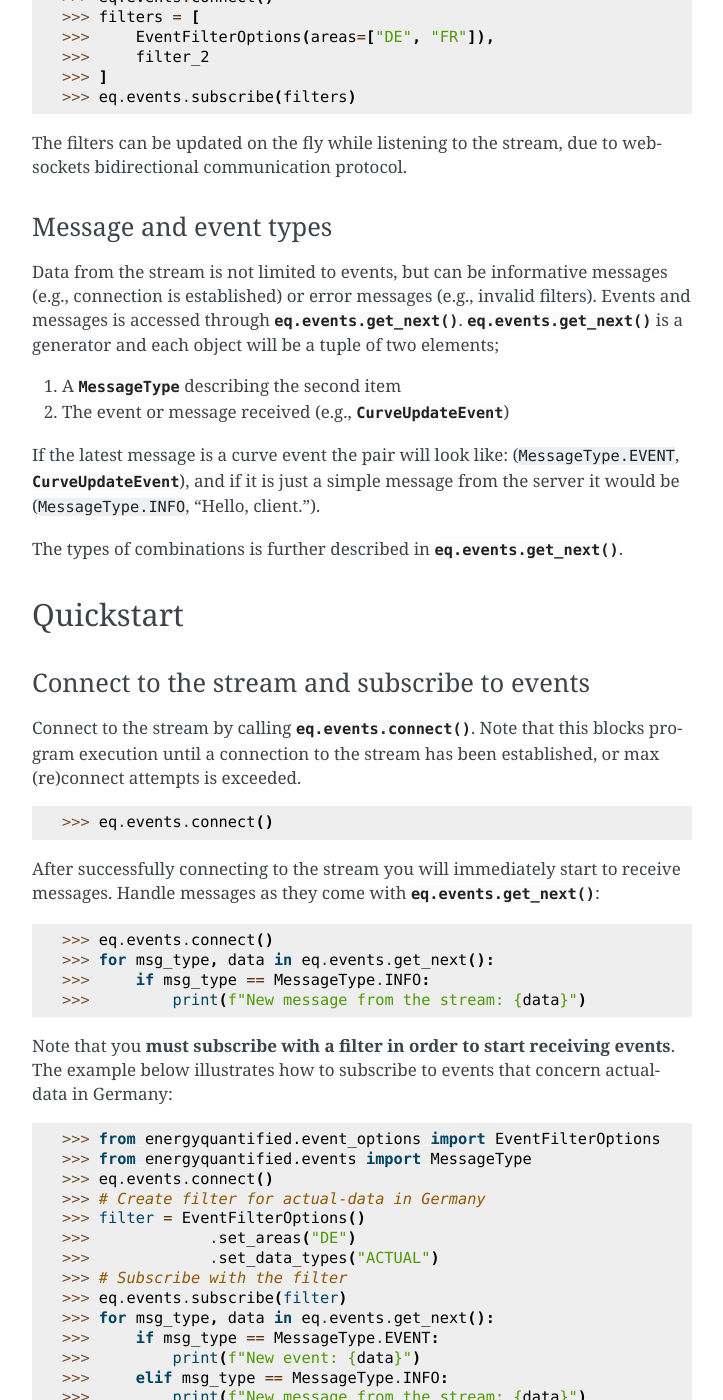
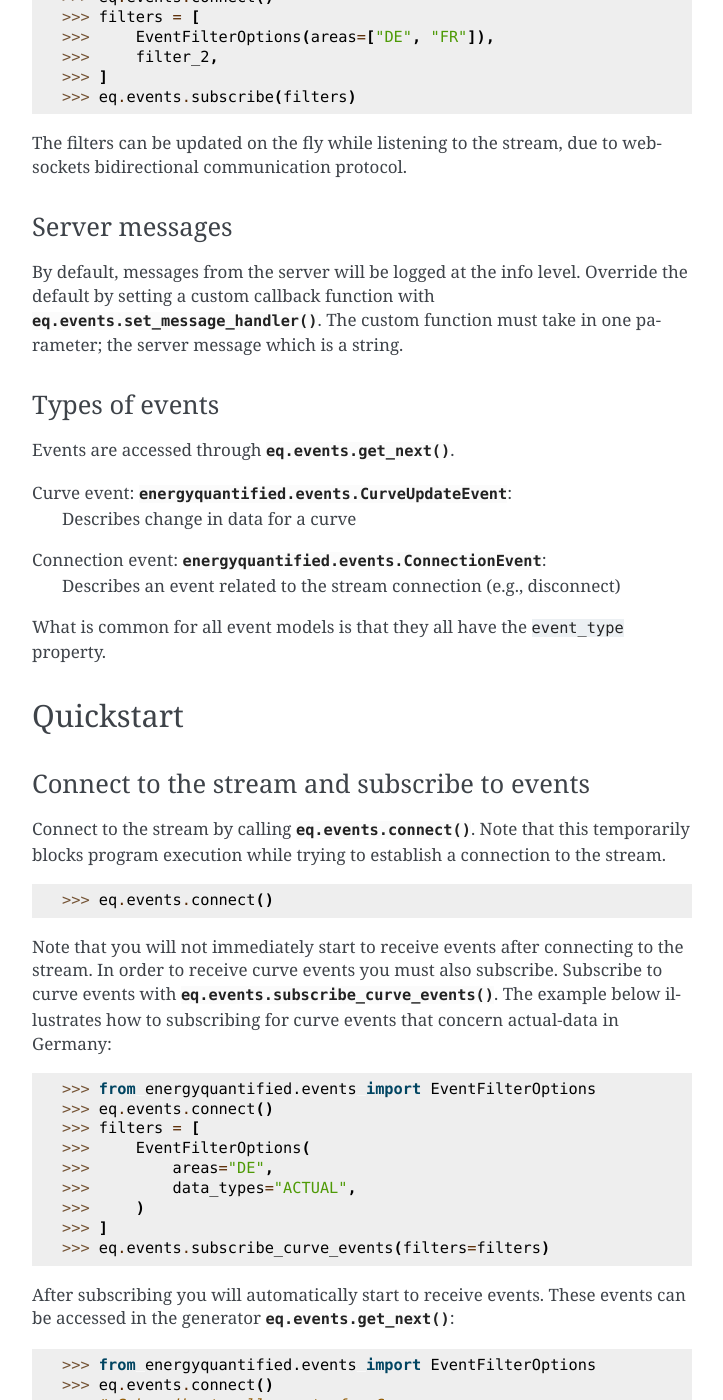
Before and after one commit to energyquantified/eq-python-client, a Sphinx documentation site: the page built from docs/userguide/curve-events.rst, in a window 1280 px wide and 1400 px high, scrolled down 1386 px. Shown: the whole window, without its empty margins (388-1111 px from the left). Built offline with Sphinx 7.4.7, drawn with Linux system fonts in a browser that asks for light colours; some of the changed text lies outside the part shown.

Commit message:
(wip) update push docs

```diff
--- a/docs/userguide/curve-events.rst
+++ b/docs/userguide/curve-events.rst
@@ -50,10 +50,10 @@ Connect to the stream with :py:meth:`connect() <energyquantified.api.CurveUpdate
     >>> eq.events.connect()
 
 After connecting, one must first subscribe with one or more filters in order to receive events.
-The filters specify which curves to receive events for. There are two different models for the filters:
+The filters specify which curves to receive events for. There are two different filter models:
 
-- :py:class:`~energyquantified.events.EventCurveOptions`: By curve a list of curves
-- :py:class:`~energyquantified.events.EventFilterOptions`: Providing search filters similar
+- :py:class:`~energyquantified.events.EventCurveOptions`: Filter by exact curves
+- :py:class:`~energyquantified.events.EventFilterOptions`: Search filters similar
   to the curve search
 
 Subscribe with the filters as follows:
@@ -63,31 +63,33 @@ Subscribe with the filters as follows:
     >>> eq.events.connect()
     >>> filters = [
     >>>     EventFilterOptions(areas=["DE", "FR"]),
-    >>>     filter_2
+    >>>     filter_2,
     >>> ]
     >>> eq.events.subscribe(filters)
 
 The filters can be updated on the fly while listening to the stream, due to websockets
 bidirectional communication protocol.
 
-Message and event types
+Server messages
 ~~~~~~~~~~~~~~
 
-Data from the stream is not limited to events, but can be informative messages (e.g., connection
-is established) or error messages (e.g., invalid filters). Events and messages is accessed through
-:py:meth:`eq.events.get_next() <energyquantified.api.CurveUpdateEventAPI.get_next>`.
-:py:meth:`eq.events.get_next() <energyquantified.api.CurveUpdateEventAPI.get_next>` is a generator
-and each object will be a tuple of two elements;
+By default, messages from the server will be logged at the info level. Override the default by
+setting a custom callback function with
+:py:meth:`eq.events.set_message_handler() <energyquantified.api.CurveUpdateEventAPI.set_message_handler>`.
+The custom function must take in one parameter; the server message which is a string.
 
-#. A :py:class:`~energyquantified.events.MessageType` describing the second item
-#. The event or message received (e.g., :py:class:`~energyquantified.events.CurveUpdateEvent`)
+Types of events
+~~~~~~~~~~~~~~
 
-If the latest message is a curve event the pair will look like: (``MessageType.EVENT``,
-:py:class:`~energyquantified.events.CurveUpdateEvent`), and if it is just a simple message
-from the server it would be (``MessageType.INFO``, "Hello, client.").
+Events are accessed through :py:meth:`eq.events.get_next() <energyquantified.api.CurveUpdateEventAPI.get_next>`.
 
-The types of combinations is further described in
-:py:meth:`eq.events.get_next() <energyquantified.api.CurveUpdateEventAPI.get_next>`.
+Curve event: :py:class:`energyquantified.events.CurveUpdateEvent`:
+    Describes change in data for a curve
+
+Connection event: :py:class:`energyquantified.events.ConnectionEvent`:
+    Describes an event related to the stream connection (e.g., disconnect)
+
+What is common for all event models is that they all have the ``event_type`` property.
 
 Quickstart
 ---------------------
@@ -97,36 +99,52 @@ Connect to the stream and subscribe to events
 
 Connect to the stream by calling
 :py:meth:`eq.events.connect() <energyquantified.api.CurveUpdateEventAPI.connect>`. Note that this
-blocks program execution until a connection to the stream has been established, or max (re)connect
-attempts is exceeded.
+temporarily blocks program execution while trying to establish a connection to the stream.
 
     >>> eq.events.connect()
 
-After successfully connecting to the stream you will immediately start to receive messages. Handle messages as
-they come with :py:meth:`eq.events.get_next() <energyquantified.api.CurveUpdateEventAPI.get_next>`:
+Note that you will not immediately start to receive events after connecting to the stream. In order to
+receive curve events you must also subscribe. Subscribe to curve events with
+:py:meth:`eq.events.subscribe_curve_events() <energyquantified.api.CurveUpdateEventAPI.subscribe_curve_events>`.
+The example below illustrates how to subscribing for curve events that concern actual-data in Germany:
 
+    >>> from energyquantified.events import EventFilterOptions
     >>> eq.events.connect()
-    >>> for msg_type, data in eq.events.get_next():
-    >>>     if msg_type == MessageType.INFO:
-    >>>         print(f"New message from the stream: {data}")
+    >>> filters = [
+    >>>     EventFilterOptions(
+    >>>         areas="DE",
+    >>>         data_types="ACTUAL",
+    >>>     )
+    >>> ]
+    >>> eq.events.subscribe_curve_events(filters=filters)
 
-Note that you **must subscribe with a filter in order to start receiving events**. The example below
-illustrates how to subscribe to events that concern actual-data in Germany:
+After subscribing you will automatically start to receive events. These events can be accessed in the generator
+:py:meth:`eq.events.get_next() <energyquantified.api.CurveUpdateEventAPI.get_next>`:
 
-    >>> from energyquantified.event_options import EventFilterOptions
-    >>> from energyquantified.events import MessageType
+    >>> from energyquantified.events import EventFilterOptions
     >>> eq.events.connect()
-    >>> # Create filter for actual-data in Germany
-    >>> filter = EventFilterOptions()
-    >>>             .set_areas("DE")
-    >>>             .set_data_types("ACTUAL")
-    >>> # Subscribe with the filter
-    >>> eq.events.subscribe(filter)
-    >>> for msg_type, data in eq.events.get_next():
-    >>>     if msg_type == MessageType.EVENT:
-    >>>         print(f"New event: {data}")
-    >>>     elif msg_type == MessageType.INFO:
-    >>>         print(f"New message from the stream: {data}")
+    >>> # Subscribe to all events for Germany
+    >>> filters = [EventFilterOptions(areas="DE")]
+    >>> eq.events.subscribe_curve_events(filters=filters)
+    >>> for event in eq.events.get_next():
+    >>>     # Handle event
+
+Events from :py:meth:`eq.events.get_next() <energyquantified.api.CurveUpdateEventAPI.get_next>`
+can be of different types, so you will sometimes get events of different type than
+:py:class:`~energyquantified.events.CurveUpdateEvent`. For instance, you will get a
+:py:class:`~energyquantified.events.ConnectionEvent` in the case of an unexpected disconnect.
+The ``event_type`` attribute is common for all events from ``get_next()``, and may be used to
+check the type of an event.
+
+    >>> from energyquantified.events import EventType
+    >>> # After connecting and subscribing
+    >>> for event in eq.events.get_next():
+    >>>     if event.event_type.is_curve_type:
+    >>>         # Handle the curve event
+    >>>     elif event.event_type.is_connection_type:
+    >>>         # Handle connection event
+    >>>         if event.event_type == EventType.DISCONNECTED:
+    >>>             # Maybe reconect?
 
 Network error and reconnecting
 ~~~~~~~~~~~~~~
@@ -630,3 +648,7 @@ Or by using `atexit <https://docs.python.org/3/library/atexit.html>`:
     >>>         # ...
     >>>         # Done handling the event, let's save the id
     >>>         last_id = data.event_id
+
+Message and error handlers
+~~~~~~~~~~~~~~
+todo
```
Also changed, not shown: docs/reference/packages.rst (+15 -8 lines), 1 other file.
